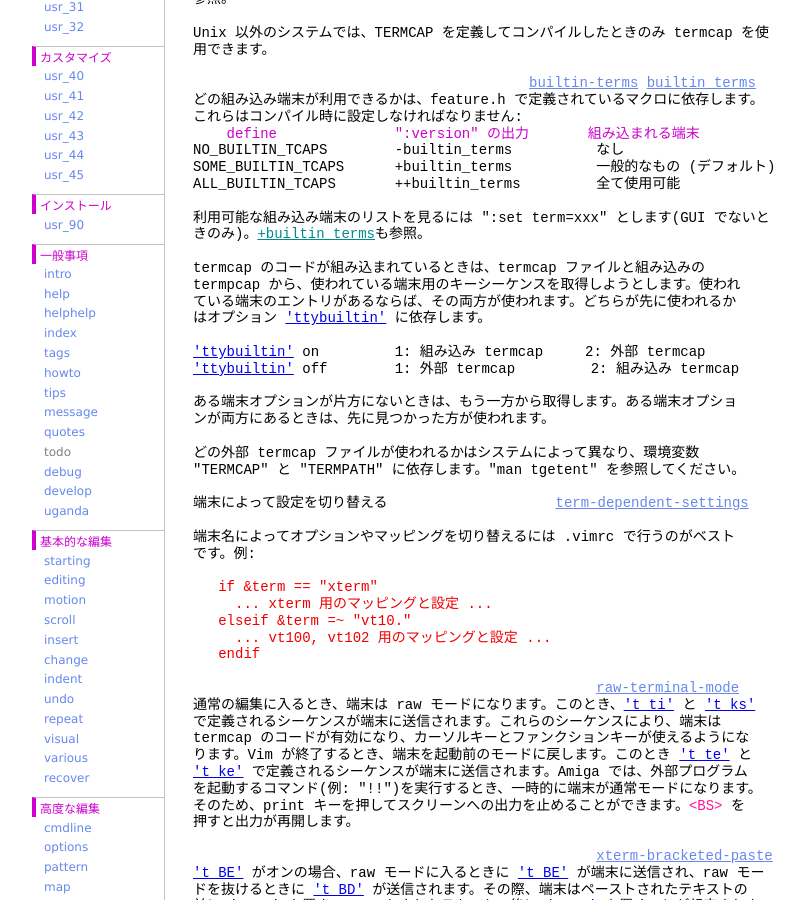
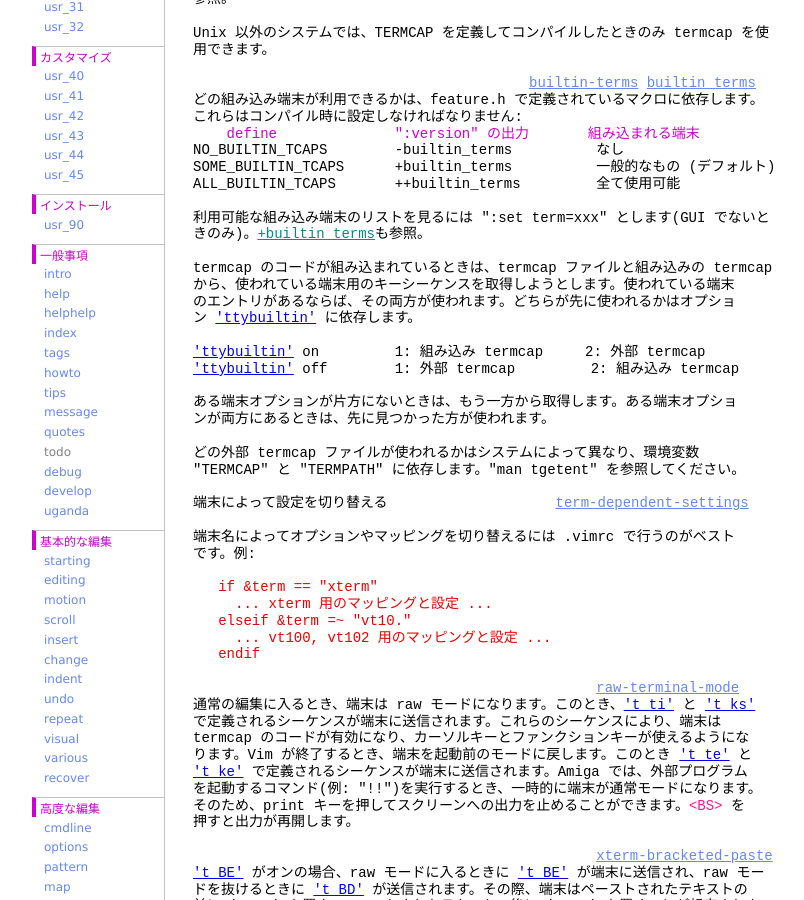
Before and after one commit to vim-jp/vimdoc-ja, a Jekyll site: the page built from term.html, in a window 1280 px wide and 900 px high, scrolled down 863 px. Shown: the whole window, without its empty margins (208-1012 px from the left). Built offline with Jekyll 4.4.1, drawn with Linux system fonts in a browser that asks for light colours; nearby versions of some CDN libraries; comment, search, counter and statistics services are not loaded.

Commit message:
Generated by Travis JOB 725.1
https://travis-ci.org/vim-jp/vimdoc-ja-working/builds/276808002

```diff
--- a/pi_tar.html
+++ b/pi_tar.html
@@ -64,7 +64,7 @@ Copyright 2005-2012:&nbsp;&nbsp;&nbsp;&nbsp;&nbsp;&nbsp;&nbsp;&nbsp;&nbsp;&nbsp;
 &nbsp;&nbsp;&nbsp;&nbsp;&nbsp;&nbsp;&nbsp;&nbsp;ファイルの差分を表示します。システム上のファイルを探すため、そのファイ<br>
 &nbsp;&nbsp;&nbsp;&nbsp;&nbsp;&nbsp;&nbsp;&nbsp;ルに関連する tarball 内のファイルのパスが使われます。カレントディレク<br>
 &nbsp;&nbsp;&nbsp;&nbsp;&nbsp;&nbsp;&nbsp;&nbsp;トリがそのパスと整合しなかった場合は、:TarDiff コマンドは関連付けられ<br>
-&nbsp;&nbsp;&nbsp;&nbsp;&nbsp;&nbsp;&nbsp;&nbsp;たファイルを見つけることできずに失敗します。<br>
+&nbsp;&nbsp;&nbsp;&nbsp;&nbsp;&nbsp;&nbsp;&nbsp;たファイルを見つけることができずに失敗します。<br>
 <br>
 &nbsp;&nbsp;&nbsp;&nbsp;&nbsp;&nbsp;&nbsp;&nbsp;<span class="Special">[filename]</span>&nbsp;が指定された場合は、関連付けられたファイルとしてそのファイ<br>
 &nbsp;&nbsp;&nbsp;&nbsp;&nbsp;&nbsp;&nbsp;&nbsp;ル名 (とパス) が使われます。<br>
--- a/term.html
+++ b/term.html
@@ -57,10 +57,10 @@ ALL_BUILTIN_TCAPS&nbsp;&nbsp;&nbsp;&nbsp;&nbsp;&nbsp; ++builtin_terms&nbsp;&nbsp
 利用可能な組み込み端末のリストを見るには &quot;:set term=xxx&quot; とします(GUI でないと<br>
 きのみ)。<a class="Identifier" href="various.html#+builtin_terms">+builtin_terms</a>も参照。<br>
 <br>
-termcap のコードが組み込まれているときは、termcap ファイルと組み込みの<br>
-termpcap から、使われている端末用のキーシーケンスを取得しようとします。使われ<br>
-ている端末のエントリがあるならば、その両方が使われます。どちらが先に使われるか<br>
-はオプション&nbsp;<a class="Type" href="options.html#'ttybuiltin'">'ttybuiltin'</a>&nbsp;に依存します。<br>
+termcap のコードが組み込まれているときは、termcap ファイルと組み込みの termcap<br>
+から、使われている端末用のキーシーケンスを取得しようとします。使われている端末<br>
+のエントリがあるならば、その両方が使われます。どちらが先に使われるかはオプショ<br>
+ン&nbsp;<a class="Type" href="options.html#'ttybuiltin'">'ttybuiltin'</a>&nbsp;に依存します。<br>
 <br>
 <a class="Type" href="options.html#'ttybuiltin'">'ttybuiltin'</a>&nbsp;on&nbsp;&nbsp;&nbsp;&nbsp;&nbsp;&nbsp;&nbsp;&nbsp; 1: 組み込み termcap&nbsp;&nbsp;&nbsp;&nbsp; 2: 外部 termcap<br>
 <a class="Type" href="options.html#'ttybuiltin'">'ttybuiltin'</a>&nbsp;off&nbsp;&nbsp;&nbsp;&nbsp;&nbsp;&nbsp;&nbsp;&nbsp;1: 外部 termcap&nbsp;&nbsp;&nbsp;&nbsp;&nbsp;&nbsp;&nbsp;&nbsp; 2: 組み込み termcap<br>
--- a/usr_44.html
+++ b/usr_44.html
@@ -80,7 +80,7 @@ Pascal などの言語は大文字と小文字を区別しません。C など
 &quot;match&quot; を指定すると大文字と小文字は区別されます。その場合、&quot;int&quot; と &quot;Int&quot; と<br>
 &quot;INT&quot; はそれぞれ違うものになります。&quot;ignore&quot; を指定した場合は、&quot;Procedure&quot; と<br>
 &quot;PROCEDURE&quot; と &quot;procedure&quot; は同じ扱いになります。<br>
-&quot;:syntax case&quot; コマンドは構文ファイルのどこにでも書くことができ、それ移行の構<br>
+&quot;:syntax case&quot; コマンドは構文ファイルのどこにでも書くことができ、それ以降の構<br>
 文定義に作用します。ほとんどの場合、&quot;:syntax case&quot; コマンドは構文ファイルに一<br>
 つだけ書きますが、大文字と小文字を区別する要素と区別しない要素を両方もつような<br>
 特殊な言語の場合には、ファイルのいたるところで &quot;:syntax case&quot; コマンドを書くこ<br>
```
